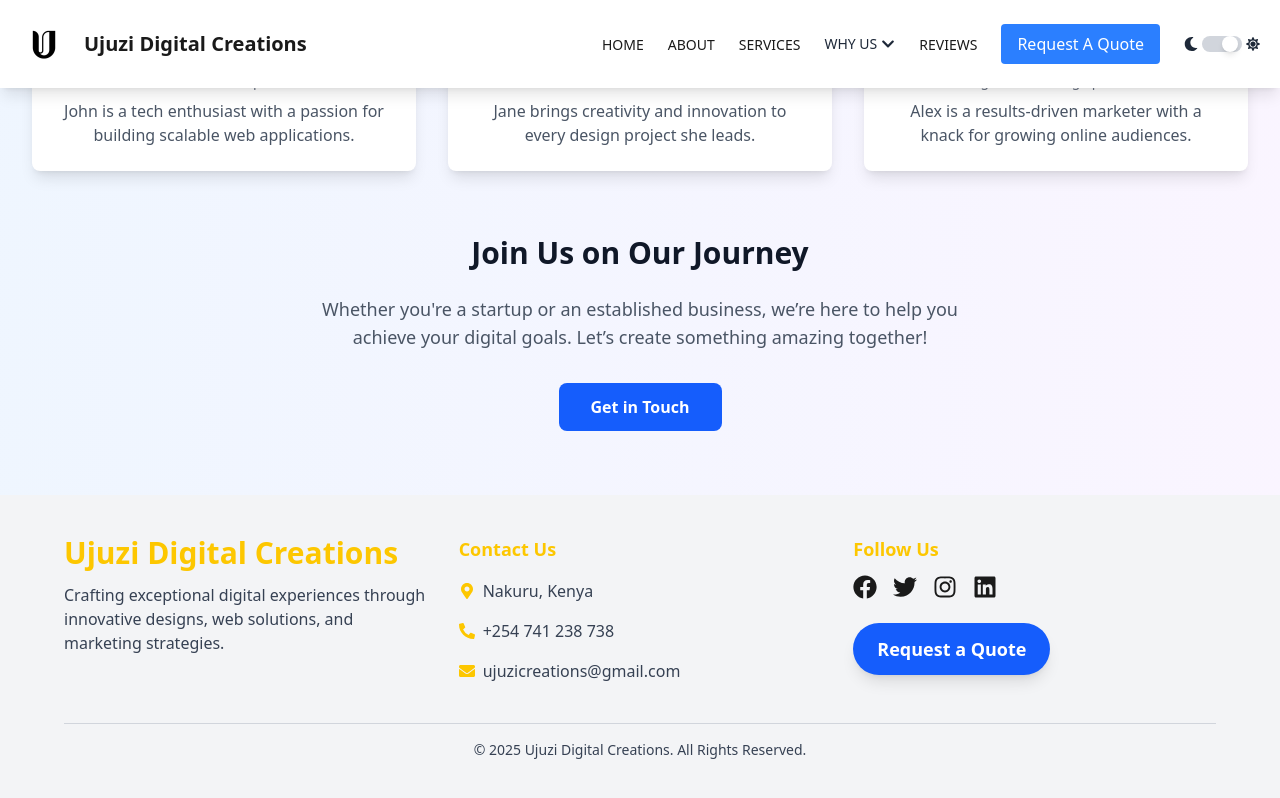
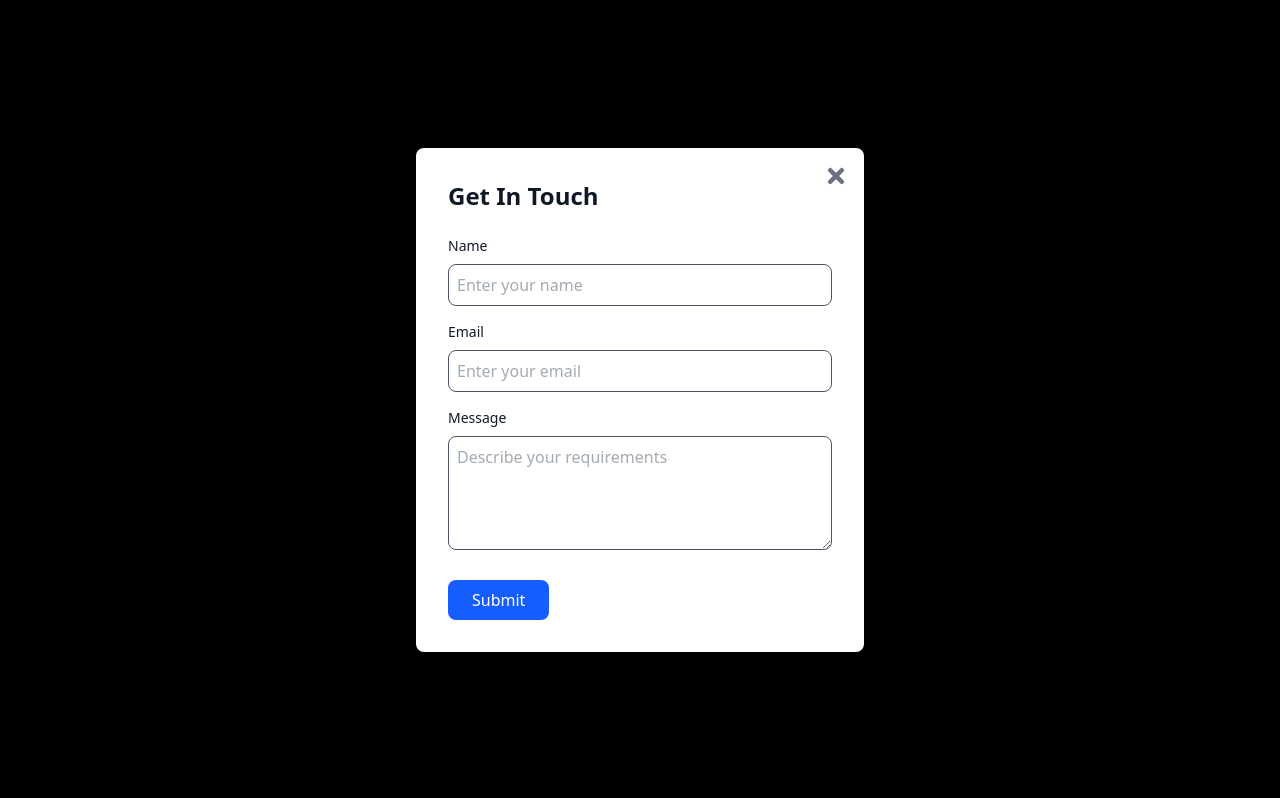
Before and after one commit to mike111-sys/New-ujuzi, a React (Vite) app: page /about in a window 1280 px wide. Both pictures are taken after a click on the button "Get in Touch". Shown: the part 1005-1803 px from the top of the page. Built offline with nearby package versions, Linux system fonts and the light colour scheme.

Commit message:
Initial commit

```diff
--- a/src/Components/About/About.jsx
+++ b/src/Components/About/About.jsx
@@ -1,11 +1,19 @@
 import React, { useState, useEffect } from 'react';
 import { motion } from 'framer-motion';
-import { FaLightbulb, FaHandshake, FaUsers, FaGlobeAfrica, FaHeart } from 'react-icons/fa';
+import { FaLightbulb, FaHandshake, FaTimes, FaUsers, FaGlobeAfrica, FaHeart } from 'react-icons/fa';
 
 const About = () => {
   const [isDarkMode, setIsDarkMode] = useState(
     document.documentElement.classList.contains('dark-mode')
   );
+
+  const [isModalOpen, setIsModalOpen] = useState(false);
+  const handleSubmit = (e) => {
+    e.preventDefault();
+    alert('Thank you for your order! We will contact you shortly.');
+    setIsModalOpen(false); // Close the modal after submission
+  };
+
 
   // Observe changes to the dark-mode class
   useEffect(() => {
@@ -59,6 +67,15 @@ const About = () => {
       whileInView="visible"
       viewport={{ once: true }}
     >
+
+
+
+
+
+
+
+
+
       <div className="max-w-7xl mx-auto">
         {/* Heading */}
         <motion.h1
@@ -219,11 +236,76 @@ const About = () => {
           </motion.p>
           <button
             className={`bg-blue-600 cursor-pointer text-white px-8 py-3 rounded-lg font-semibold hover:bg-blue-700 transition-colors duration-300`}
+            onClick={() => setIsModalOpen(true)}
           >
             Get in Touch
           </button>
         </motion.div>
-      </div>
+
+        {/* Modal for Ordering Services */}
+        {isModalOpen && (
+          <motion.div
+            className="fixed inset-0 flex items-center justify-center bg-black bg-opacity-50 z-50"
+            initial={{ opacity: 0 }}
+            animate={{ opacity: 1 }}
+            exit={{ opacity: 0 }}
+          >
+            <motion.div
+              className={`${cardBackgroundColor} rounded-lg p-8 w-full max-w-md relative`}
+              initial={{ y: -50, opacity: 0 }}
+              animate={{ y: 0, opacity: 1 }}
+              exit={{ y: -50, opacity: 0 }}
+            >
+              <button
+                onClick={() => setIsModalOpen(false)}
+                className="absolute cursor-pointer top-4 right-4 text-gray-500 hover:text-gray-700"
+              >
+                <FaTimes className="text-2xl" />
+              </button>
+              <h2 className={`text-2xl font-bold mb-6 ${textColor}`}>Get In Touch</h2>
+              <form onSubmit={handleSubmit}>
+                <div className="mb-4">
+                  <label className={`block text-sm font-medium mb-2 ${textColor}`}>Name</label>
+                  <input
+                    type="text"
+                    required
+                    className={`w-full p-2 rounded-lg ${cardBackgroundColor} border ${cardTextColor}`}
+                    placeholder="Enter your name"
+                  />
+                </div>
+                <div className="mb-4">
+                  <label className={`block text-sm font-medium mb-2 ${textColor}`}>Email</label>
+                  <input
+                    type="email"
+                    required
+                    className={`w-full p-2 rounded-lg ${cardBackgroundColor} border ${cardTextColor}`}
+                    placeholder="Enter your email"
+                  />
+                </div>
+                <div className="mb-6">
+                  <label className={`block text-sm font-medium mb-2 ${textColor}`}>Message</label>
+                  <textarea
+                    className={`w-full p-2 rounded-lg ${cardBackgroundColor} border ${cardTextColor}`}
+                    rows="4"
+                    placeholder="Describe your requirements"
+                  ></textarea>
+                </div>
+                <button
+                  type="submit"
+                  className="bg-blue-600 cursor-pointer text-white px-6 py-2 rounded-lg hover:bg-blue-700 transition-colors duration-300"
+                >
+                  Submit
+                </button>
+              </form>
+            </motion.div>
+          </motion.div>
+        )}
+
+
+
+
+
+         </div>
     </motion.div>
   );
 };
--- a/src/Components/Services/Services.jsx
+++ b/src/Components/Services/Services.jsx
@@ -502,7 +502,7 @@ const Services = () => {
             >
               <button
                 onClick={() => setIsModalOpen(false)}
-                className="absolute top-4 right-4 text-gray-500 hover:text-gray-700"
+                className="absolute cursor-pointer top-4 right-4 text-gray-500 hover:text-gray-700"
               >
                 <FaTimes className="text-2xl" />
               </button>
@@ -549,7 +549,7 @@ const Services = () => {
                 </div>
                 <button
                   type="submit"
-                  className="bg-blue-600 text-white px-6 py-2 rounded-lg hover:bg-blue-700 transition-colors duration-300"
+                  className="bg-blue-600 cursor-pointer text-white px-6 py-2 rounded-lg hover:bg-blue-700 transition-colors duration-300"
                 >
                   Submit
                 </button>
```
